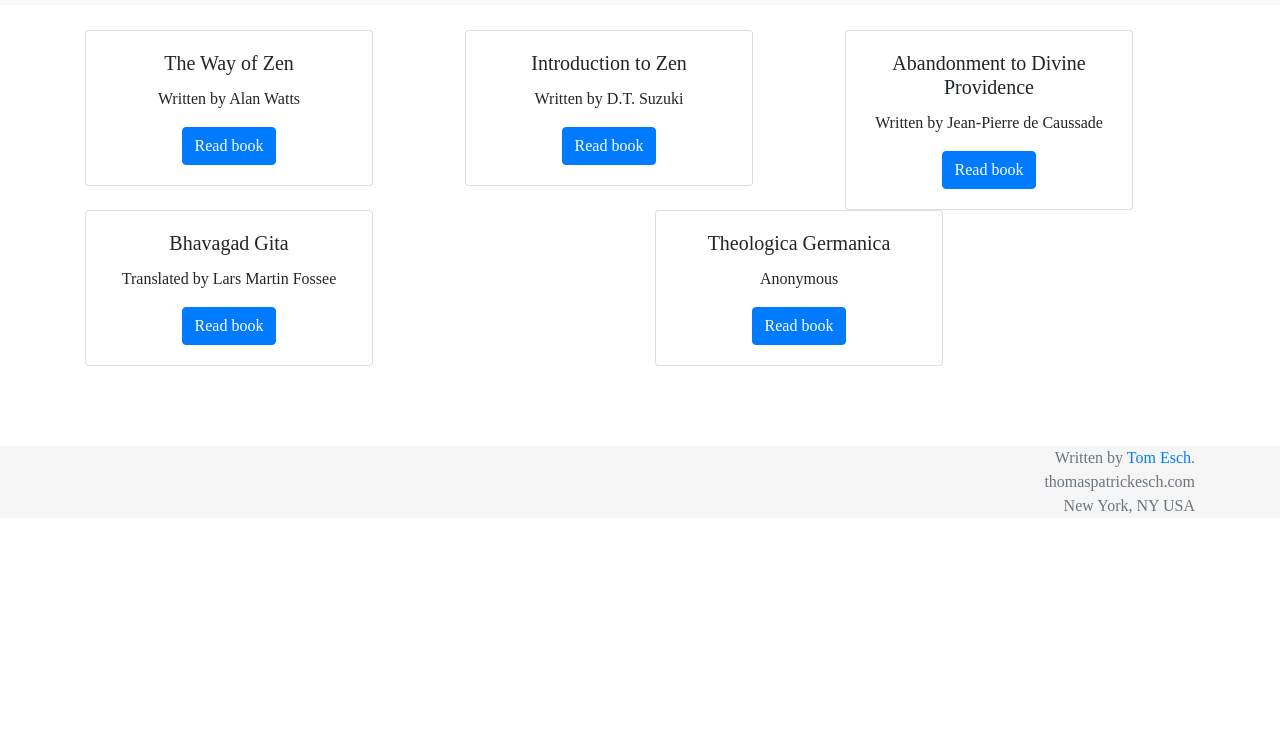
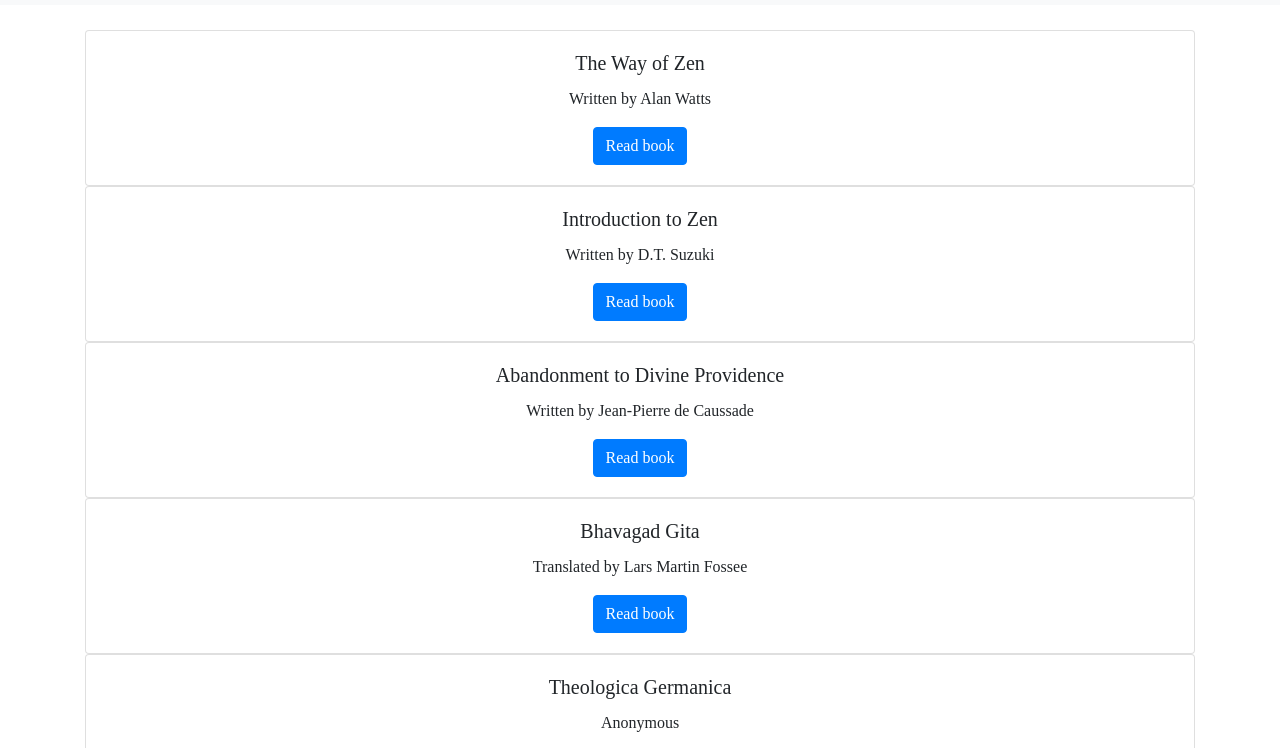
Before and after one commit to esch3/satori, a plain HTML site: page books.html in a window 1280 px wide. Shown: the part 51-799 px from the top of the page. Drawn offline with nearby package versions, Linux system fonts and the light colour scheme; a web font is replaced by a local one.

Commit message:
added columns to books.

```diff
--- a/books.html
+++ b/books.html
@@ -63,9 +63,9 @@
         </nav>
         <!-- main content of page, include welcome message, an image and a quote-->
         <main id="main" class="container text-center">
-            <div class="row" >
-                <div class="col">
-                    <div class="card" style="width: 18rem;">
+            <div class="row align-items-center" >
+                <div class="col-12">
+                    <div class="card">
                         <div class="card-body">
                             <h5 class="card-title">The Way of Zen</h5>
                             <p class="card-text">Written by Alan Watts</p>
@@ -73,29 +73,29 @@
                         </div>
                     </div>
                 </div>
-                <div class="col">
-                    <div class="card" style="width: 18rem;">
+                <div class="col-12">
+                    <div class="card">
                         <div class="card-body">
                             <h5 class="card-title">Introduction to Zen</h5>
                             <p class="card-text">Written by D.T. Suzuki</p>
-                            <a href="https://terebess.hu/zen/mesterek/Suzuki-DT-Introduction-Zen-Buddhism.pdf" class="btn btn-primary">Read
-                                book</a>
-                        </div>
-                    </div>
-                </div>
-                <div class="col">
-                    <div class="card" style="width: 18rem;">
-                        <div class="card-body">
-                            <h5 class="card-title">Abandonment to Divine Providence</h5>
-                            <p class="card-text">Written by Jean-Pierre de Caussade</p>
-                            <a href="http://www.ccel.org/d/decaussade/abandonment/cache/abandonment.pdf"
+                            <a href="https://terebess.hu/zen/mesterek/Suzuki-DT-Introduction-Zen-Buddhism.pdf"
                                 class="btn btn-primary">Read
                                 book</a>
                         </div>
                     </div>
                 </div>
-                <div class="col mr-auto">
-                    <div class="card" style="width: 18rem;">
+                <div class="col-12">
+                    <div class="card">
+                        <div class="card-body">
+                            <h5 class="card-title">Abandonment to Divine Providence</h5>
+                            <p class="card-text">Written by Jean-Pierre de Caussade</p>
+                            <a href="http://www.ccel.org/d/decaussade/abandonment/cache/abandonment.pdf" class="btn btn-primary">Read
+                                book</a>
+                        </div>
+                    </div>
+                </div>
+                <div class="col-12">
+                    <div class="card">
                         <div class="card-body">
                             <h5 class="card-title">Bhavagad Gita</h5>
                             <p class="card-text">Translated by Lars Martin Fossee</p>
@@ -104,8 +104,8 @@
                         </div>
                     </div>
                 </div>
-                <div class="col mr-auto">
-                    <div class="card" style="width: 18rem;">
+                <div class="col-12">
+                    <div class="card">
                         <div class="card-body">
                             <h5 class="card-title">Theologica Germanica</h5>
                             <p class="card-text">Anonymous</p>
```
